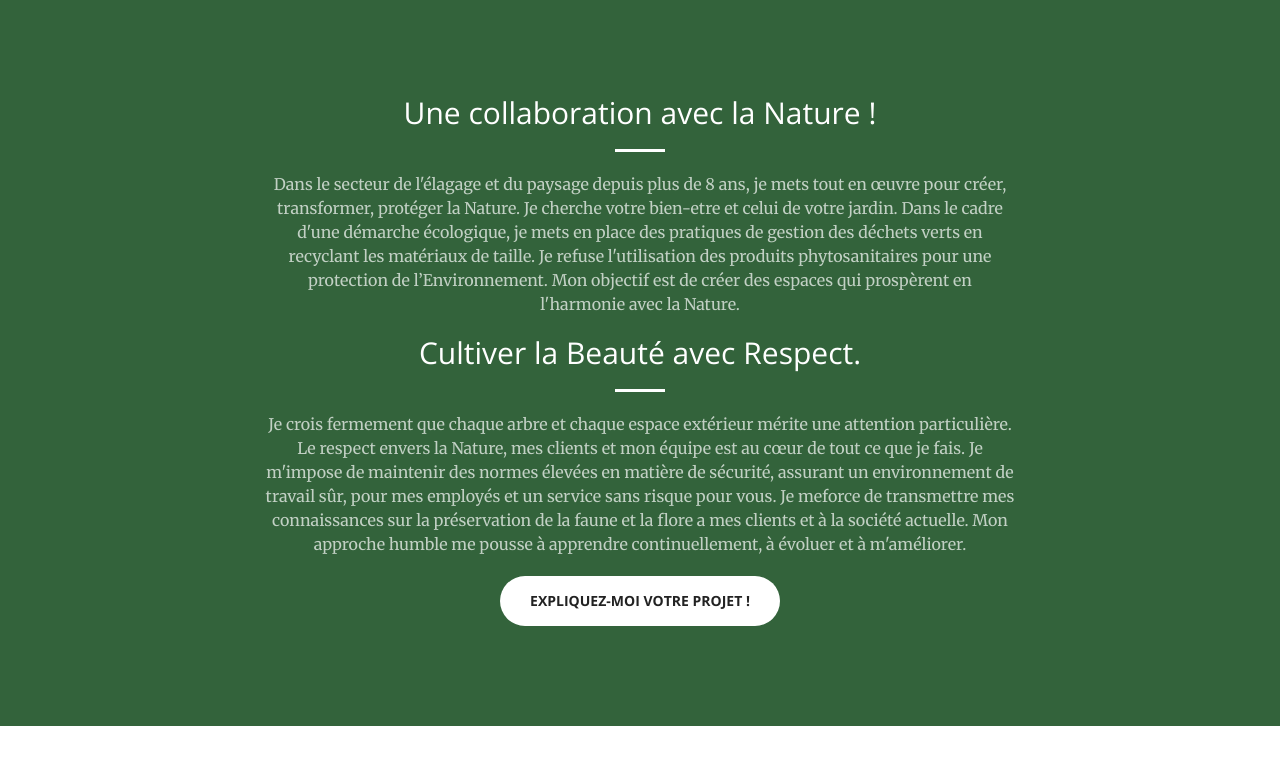
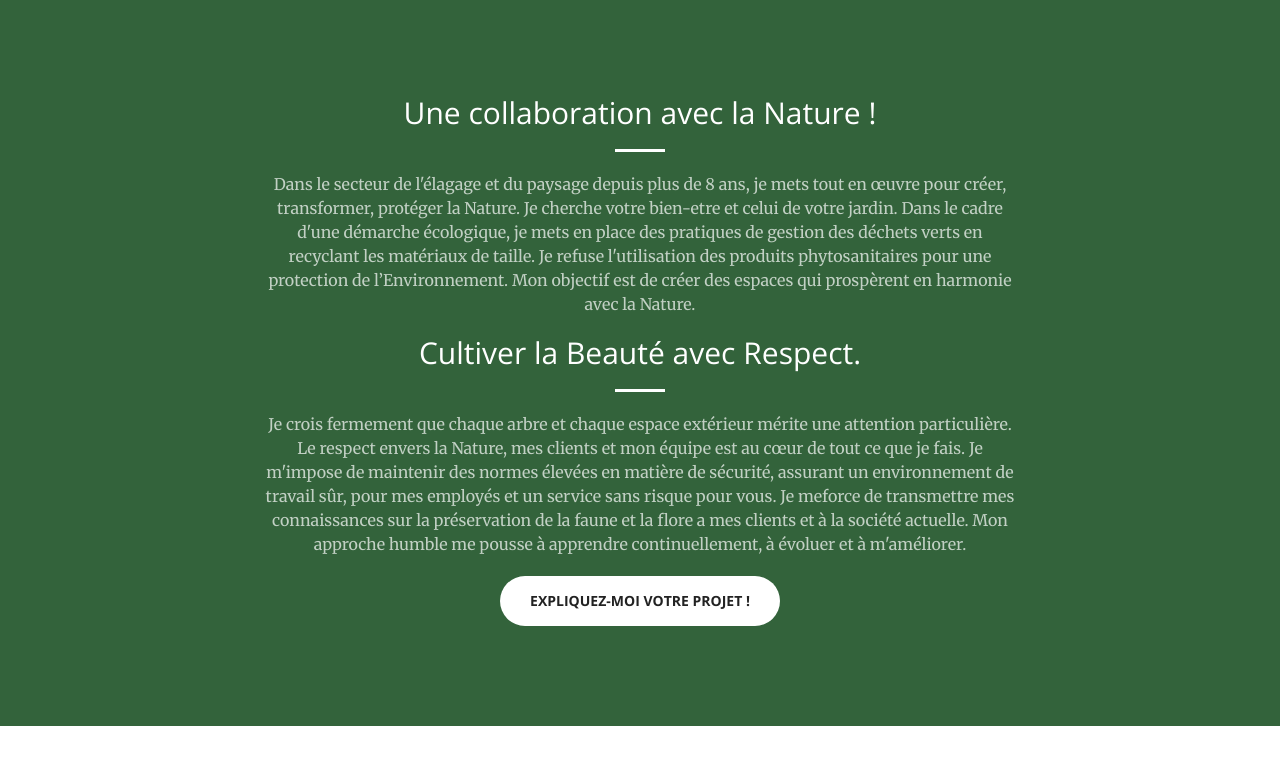
Before and after one commit to 3Abres/3Abres.github.io, a Jekyll site: the page built from index.html, in a window 1280 px wide and 900 px high, scrolled down 818 px, cut to the strip 86-851 px from the top of the window. Built offline with Jekyll 4.4.1, drawn with Linux system fonts in a browser that asks for light colours.

Commit message:
Update call-to-action.html

```diff
--- a/_includes/call-to-action.html
+++ b/_includes/call-to-action.html
@@ -4,7 +4,7 @@
             <div class="col-lg-8 col-lg-offset-2 text-center">
                 <h2 class="section-heading"> Une collaboration avec la Nature !</h2>
                 <hr class="light">
-                <p class="text-faded"> Dans le secteur de l'élagage et du paysage depuis plus de 8 ans, je mets tout en œuvre pour créer, transformer, protéger la Nature. Je cherche votre bien-etre et celui de votre jardin. Dans le cadre d'une démarche écologique, je mets en place des pratiques de gestion des déchets verts en recyclant les matériaux de taille. Je refuse l'utilisation des produits phytosanitaires pour une protection de l’Environnement. Mon objectif est de créer des espaces qui prospèrent en l'harmonie avec la Nature.
+                <p class="text-faded"> Dans le secteur de l'élagage et du paysage depuis plus de 8 ans, je mets tout en œuvre pour créer, transformer, protéger la Nature. Je cherche votre bien-etre et celui de votre jardin. Dans le cadre d'une démarche écologique, je mets en place des pratiques de gestion des déchets verts en recyclant les matériaux de taille. Je refuse l'utilisation des produits phytosanitaires pour une protection de l’Environnement. Mon objectif est de créer des espaces qui prospèrent en harmonie avec la Nature.
 </p>
                  <h2 class="section-heading"> Cultiver la Beauté avec Respect.   </h2>
                 <hr class="light">
```
